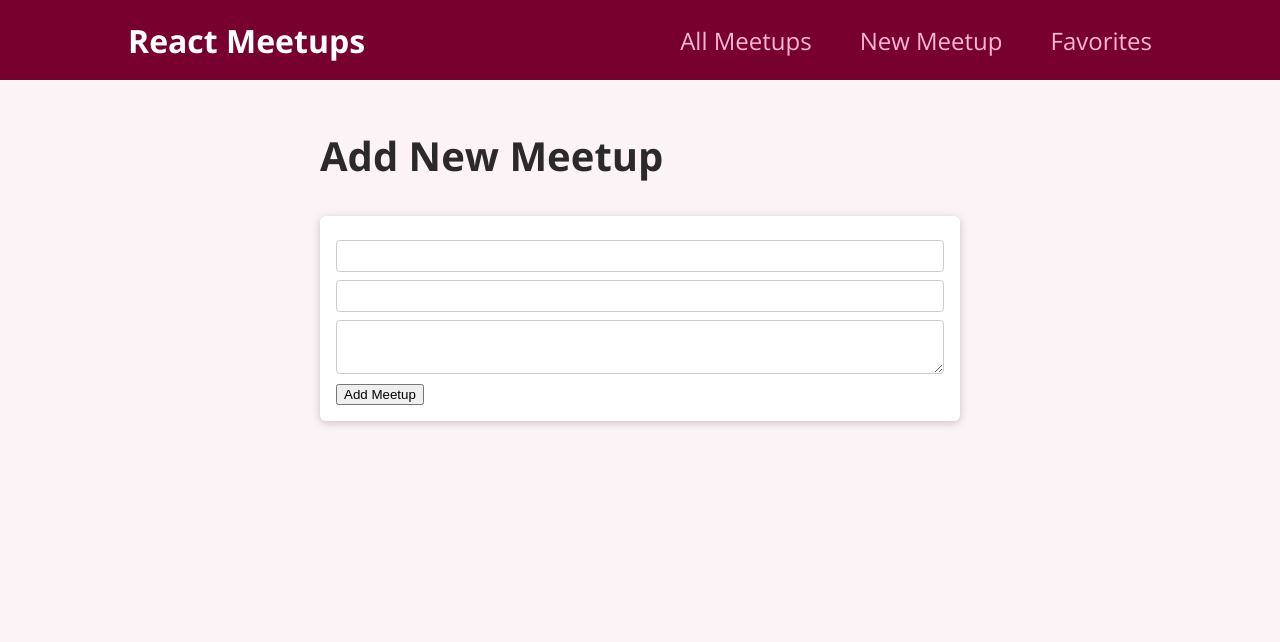
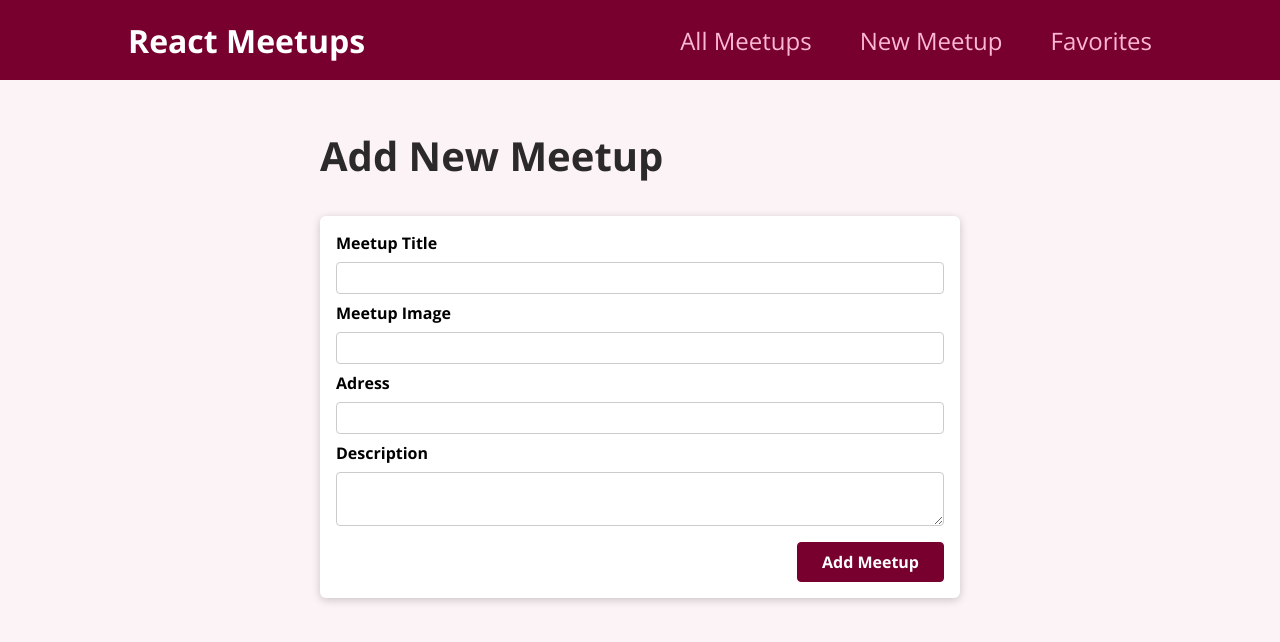
Before and after one commit to KostaLaz/react-meetup-app, a React (Create React App) app: page /new-meetup in a window 1280 px wide. Shown: the top 642 px of the page. Built offline with nearby package versions, Linux system fonts and the light colour scheme.

Commit message:
form labels

```diff
--- a/src/components/meetups/NewMeetupForm.js
+++ b/src/components/meetups/NewMeetupForm.js
@@ -7,18 +7,22 @@ function NewMeetupForm() {
        <Card>
            <form className={classes.form}>
              <div className={classes.control}>
-                <label htmlFor="title"></label>
+                <label htmlFor="title">Meetup Title</label>
                 <input type="text" required id="title" />
             </div>
             <div className={classes.control}>
-                <label htmlFor="image"></label>
+                <label htmlFor="image">Meetup Image</label>
                 <input type="url" required id="image" />
             </div>
             <div className={classes.control}>
-                <label htmlFor="decription"></label>
+                <label htmlFor="adress">Adress</label>
+                <input type="text" required id="adress" />
+            </div>
+            <div className={classes.control}>
+                <label htmlFor="decription">Description</label>
                 <textarea required id="decription" roes='5' />
             </div>
-            <div className={classes.action}>
+            <div className={classes.actions}>
                 <button>Add Meetup</button>
             </div>
            </form>
```
